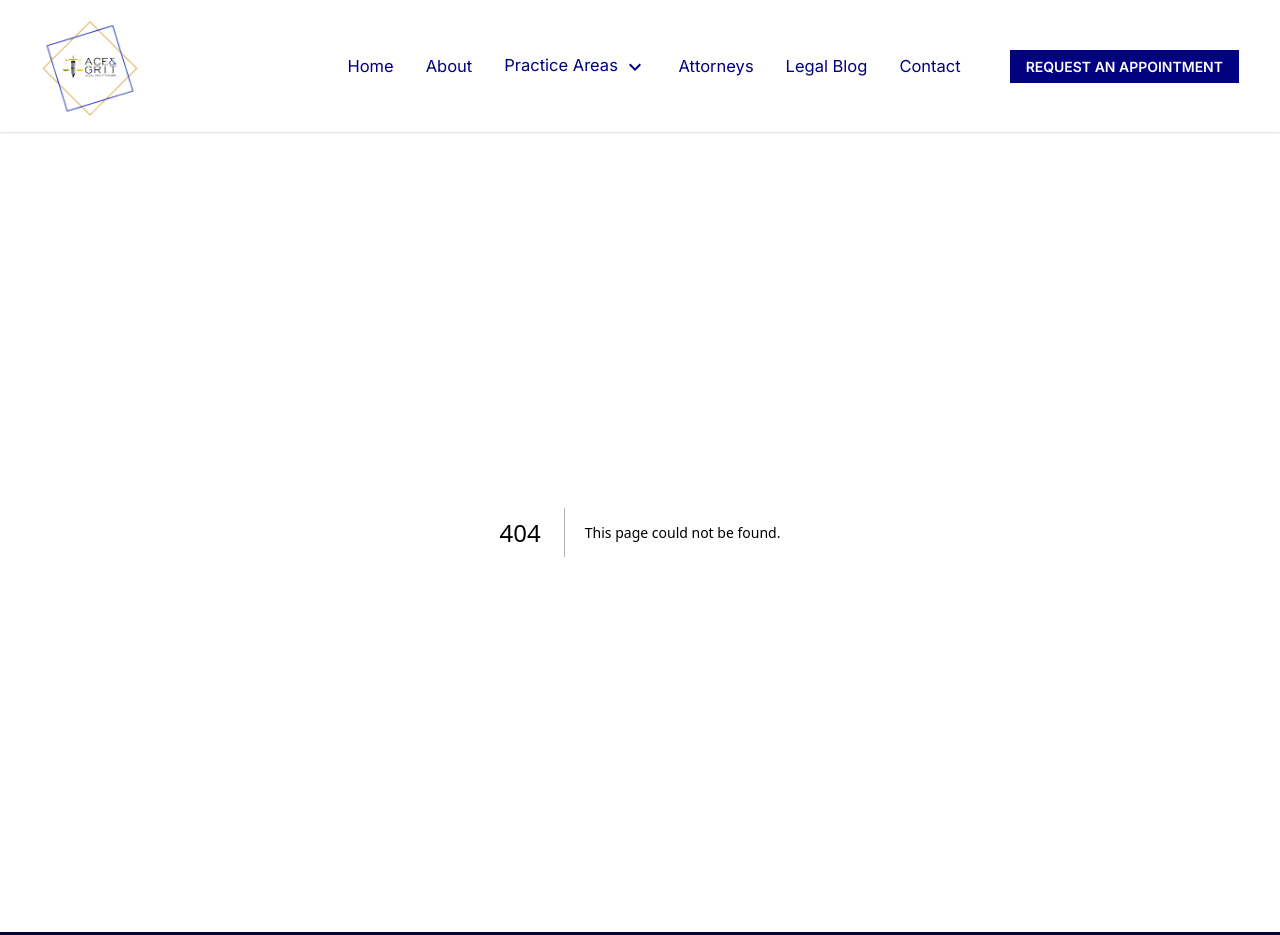
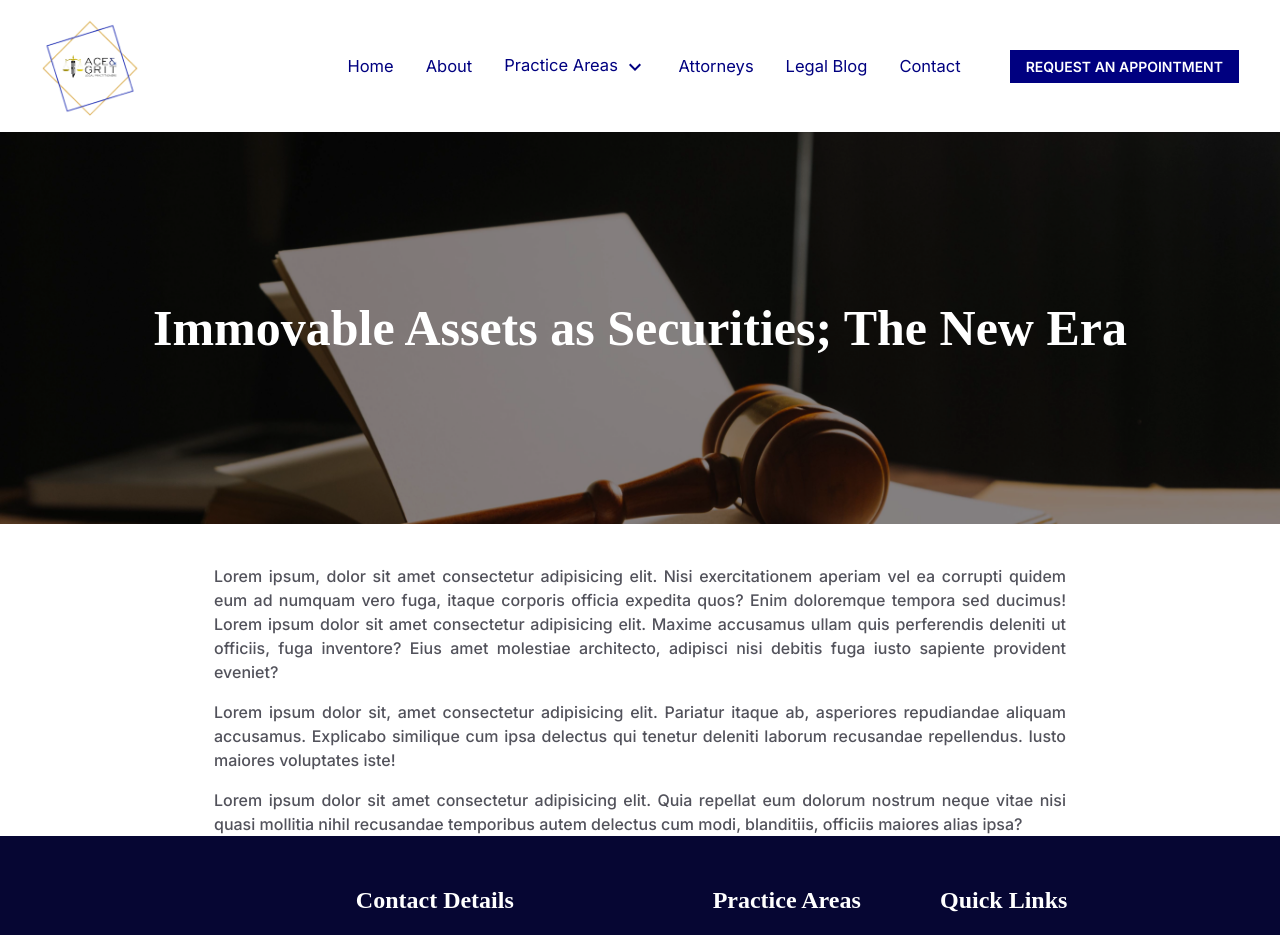
Before and after one commit to bolowys33/acegrit, a Next.js app: page /legal-blog/1 in a window 1280 px wide. Before the commit this address had no page. Shown: the top 935 px of the page. Built offline with nearby package versions, Linux system fonts and the light colour scheme.

Commit message:
Add blog page and hook

```diff
--- /dev/null
+++ b/app/legal-blog/[url]/page.tsx
@@ -0,0 +1,46 @@
+import { Container } from "@mui/material";
+
+const BlogContent = ({ params }: { params: { url: string } }) => {
+    const {} = params
+
+    return (
+        <div>
+            <div className={`bg-cover bg-center text-center mb-10 blog-image`}>
+                <div className="bg-black bg-opacity-45 py-[100px] md:py-[180px]">
+                    <h1 className="text-white font-main font-bold text-2xl md:text-[50px] mx-6">
+                        Immovable Assets as Securities; The New Era
+                    </h1>
+                </div>
+            </div>
+            <Container
+                maxWidth="md"
+                className="space-y-4 font-poppins text-justify font-medium text-zinc-600">
+                <p>
+                    Lorem ipsum, dolor sit amet consectetur adipisicing elit.
+                    Nisi exercitationem aperiam vel ea corrupti quidem eum ad
+                    numquam vero fuga, itaque corporis officia expedita quos?
+                    Enim doloremque tempora sed ducimus! Lorem ipsum dolor sit
+                    amet consectetur adipisicing elit. Maxime accusamus ullam
+                    quis perferendis deleniti ut officiis, fuga inventore? Eius
+                    amet molestiae architecto, adipisci nisi debitis fuga iusto
+                    sapiente provident eveniet?
+                </p>
+                <p>
+                    Lorem ipsum dolor sit, amet consectetur adipisicing elit.
+                    Pariatur itaque ab, asperiores repudiandae aliquam
+                    accusamus. Explicabo similique cum ipsa delectus qui tenetur
+                    deleniti laborum recusandae repellendus. Iusto maiores
+                    voluptates iste!
+                </p>
+                <p>
+                    Lorem ipsum dolor sit amet consectetur adipisicing elit.
+                    Quia repellat eum dolorum nostrum neque vitae nisi quasi
+                    mollitia nihil recusandae temporibus autem delectus cum
+                    modi, blanditiis, officiis maiores alias ipsa?
+                </p>
+            </Container>
+        </div>
+    );
+};
+
+export default BlogContent;
```
Also changed, not shown: hooks/useSinglePost.ts (added, +62 -0 lines).
